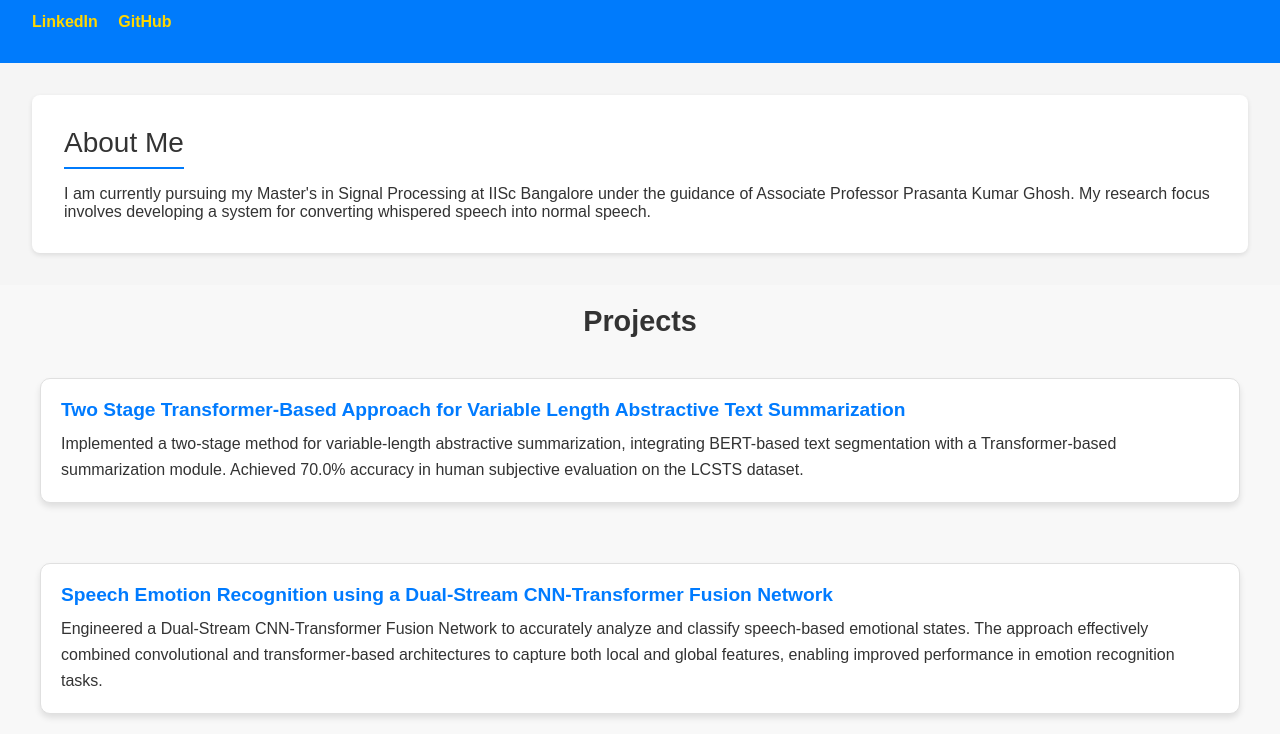
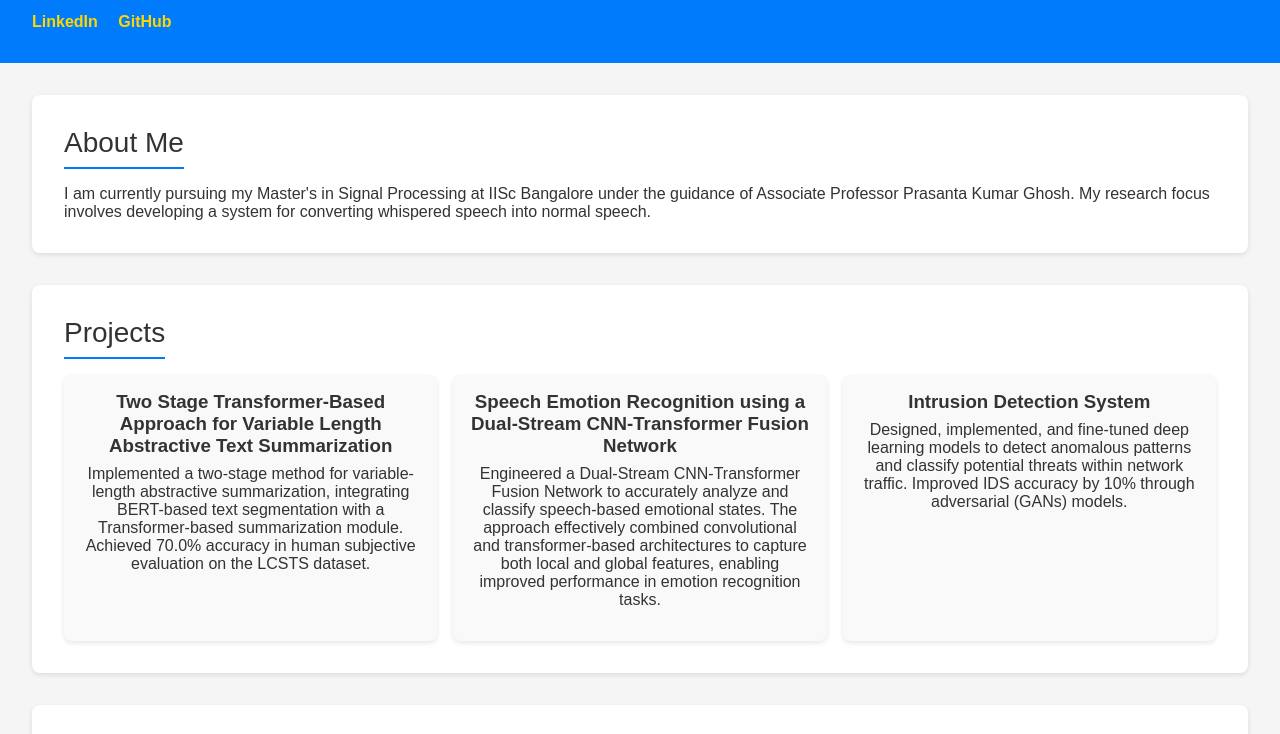
Before and after one commit to sankurisrinath/sankurisrinath.github.io, a plain HTML site: page index.html in a window 1280 px wide. Shown: the part 207-941 px from the top of the page. Drawn offline with Linux system fonts and the light colour scheme.

Commit message:
reverted one .html

```diff
--- a/index.html
+++ b/index.html
@@ -46,30 +46,32 @@
             My research focus involves developing a system for converting whispered speech into normal speech.</p>
     </section>
 
-    <!-- Projects Section -->
-   <section class="projects-section">
-    <h3>Projects</h3>
-
-    <div class="project-row">
-        <!-- Project 1 -->
-        <div class="project-box">
-            <h4>Two Stage Transformer-Based Approach for Variable Length Abstractive Text Summarization</h4>
-            <p>Implemented a two-stage method for variable-length abstractive summarization, integrating BERT-based text segmentation with a Transformer-based summarization module. Achieved 70.0% accuracy in human subjective evaluation on the LCSTS dataset.</p>
+        <!-- Projects Section -->
+    <section id="projects" class="section">
+        <div class="section-title">Projects</div>
+        <div class="projects-list">
+            <div class="project-card">
+                <h3>Two Stage Transformer-Based Approach for Variable Length Abstractive Text Summarization</h3>
+                <p>Implemented a two-stage method for variable-length abstractive summarization,
+                integrating BERT-based text segmentation with a Transformer-based summarization module.
+                Achieved 70.0% accuracy in human subjective evaluation on the LCSTS dataset.</p>
+<!--                 <a href="https://linktoproject1.com" target="_blank">View Project</a> -->
+            </div>
+            <div class="project-card">
+                <h3>Speech Emotion Recognition using a Dual-Stream CNN-Transformer Fusion Network</h3>
+                <p>Engineered a Dual-Stream CNN-Transformer Fusion Network to accurately analyze and classify speech-based emotional states.
+                The approach effectively combined convolutional and transformer-based architectures to capture both local and global features,
+                enabling improved performance in emotion recognition tasks.</p>
+<!--                 <a href="https://linktoproject2.com" target="_blank">View Project</a> -->
+            </div>
+            <div class="project-card">
+                <h3>Intrusion Detection System</h3>
+                <p>Designed, implemented, and fine-tuned deep learning models to detect anomalous patterns and classify potential threats within network traffic.
+                Improved IDS accuracy by 10% through adversarial (GANs) models.</p>
+<!--                 <a href="https://linktoproject3.com" target="_blank">View Project</a> -->
+            </div>
         </div>
-
-        <!-- Project 2 -->
-        <div class="project-box">
-            <h4>Speech Emotion Recognition using a Dual-Stream CNN-Transformer Fusion Network</h4>
-            <p>Engineered a Dual-Stream CNN-Transformer Fusion Network to accurately analyze and classify speech-based emotional states. The approach effectively combined convolutional and transformer-based architectures to capture both local and global features, enabling improved performance in emotion recognition tasks.</p>
-        </div>
-
-        <!-- Project 3 -->
-        <div class="project-box">
-            <h4>Intrusion Detection System</h4>
-            <p>Designed, implemented, and fine-tuned deep learning models to detect anomalous patterns and classify potential threats within network traffic. Improved IDS accuracy by 10% through adversarial (GANs) models.</p>
-        </div>
-    </div>
-</section>
+    </section>
 
     <!-- CV Section -->
 <section id="cv" class="section">
```
